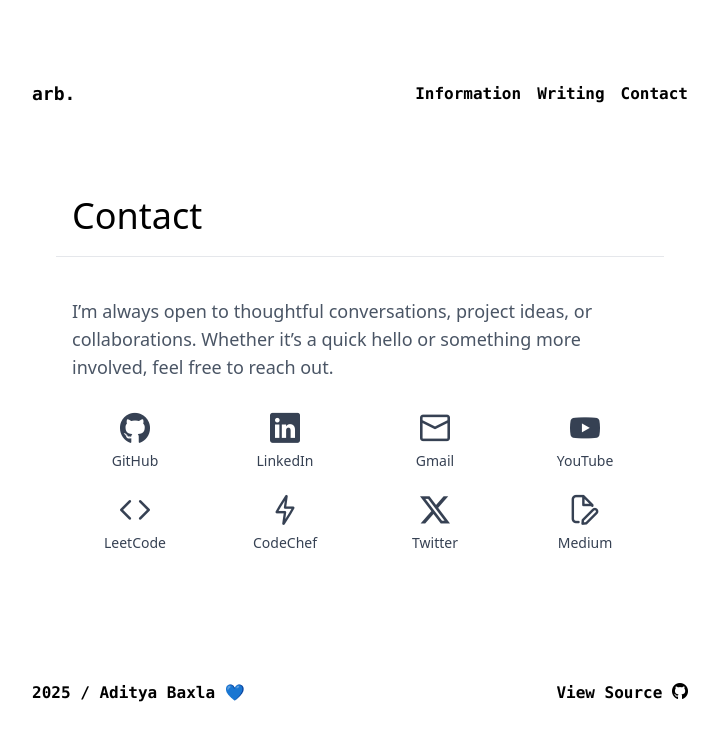
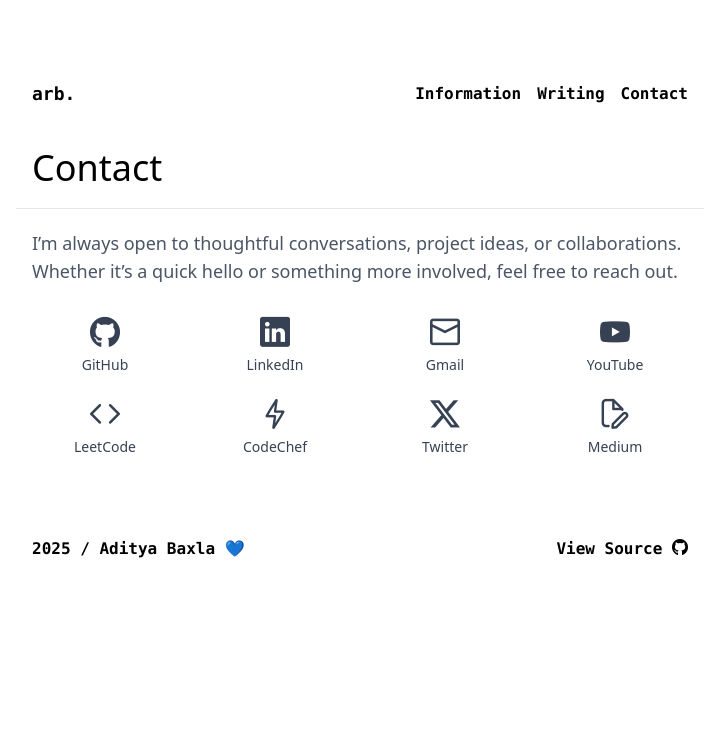
Before and after one commit to AdityaBaxla/portfolio, a Vue app: page /contact in a window 1280 px wide. Shown: the top 740 px of the page, without its empty margins (280-999 px from the left). Built offline with nearby package versions, Linux system fonts and the light colour scheme.

Commit message:
fixed vite config error not serving in not root in production

```diff
--- a/src/views/ContactView.vue
+++ b/src/views/ContactView.vue
@@ -1,7 +1,7 @@
 <template>
-  <section class="px-6 md:px-10 py-12 max-w-3xl mx-auto">
+  <section>
     <h1 class="text-4xl font-[500]">Contact</h1>
-    <hr class="mt-5 mb-10 text-gray-200 -mx-4" />
+    <hr class="mt-5 mb-5 text-gray-200 -mx-4" />
 
     <p class="text-lg text-gray-600 font-[200] mb-8">
       I’m always open to thoughtful conversations, project ideas, or collaborations. Whether it’s a
--- a/vite.config.js
+++ b/vite.config.js
@@ -8,7 +8,8 @@ export default defineConfig(({ command }) => {
   const isProduction = command === 'build'
 
   return {
-    base: isProduction ? '/static/' : '/',
+    // base: isProduction ? '/static/' : '/',
+    base: '/',
     plugins: [vue(), vueDevTools(), tailwindcss()],
     resolve: {
       alias: {
```
Also changed, not shown: src/assets/images/project_ss/Screenshot 2025-05-10 at 12.11.37 PM.png (added), src/assets/images/project_ss/Screenshot 2025-05-10 at 12.12.36 PM.png (added).
